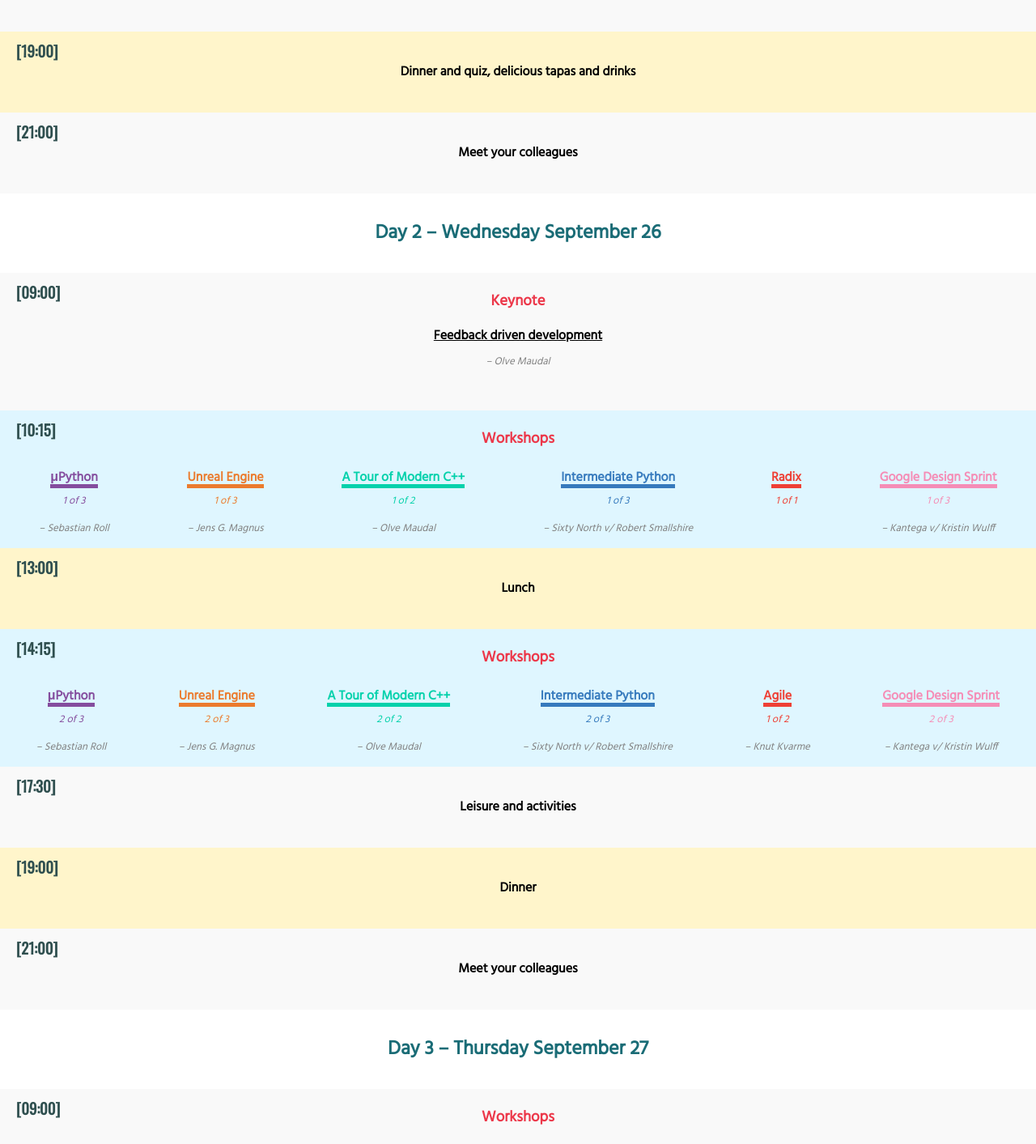
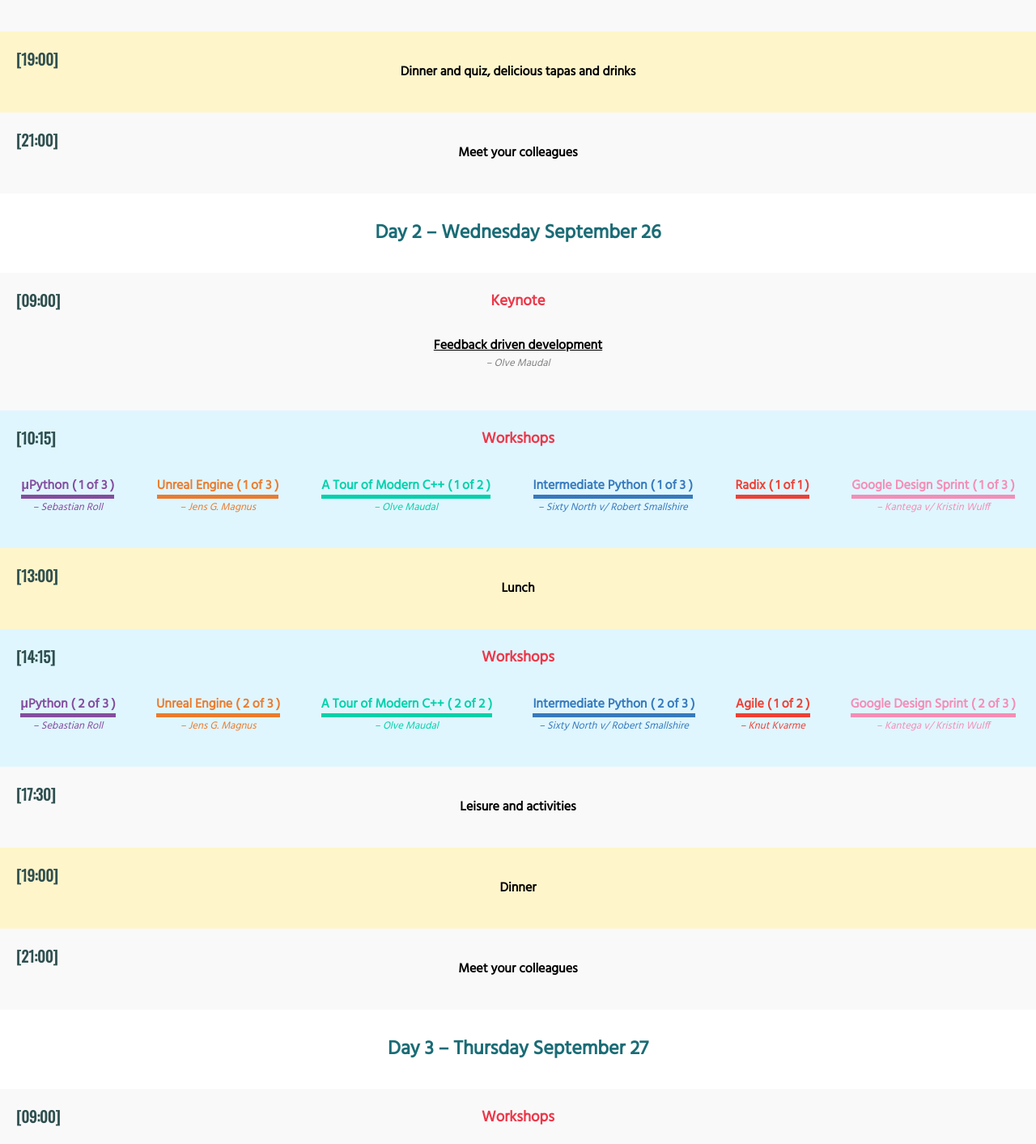
Before and after one commit to equinor/edc2018.github.io, a React (Create React App) app: page / in a window 1280 px wide. Shown: the part 1200-2613 px from the top of the page at 81% size. Built offline with nearby package versions, Linux system fonts and the light colour scheme.

Commit message:
still more css

```diff
--- a/src/TimeSlot.js
+++ b/src/TimeSlot.js
@@ -25,13 +25,13 @@ const Wrapper = styled.section`
 const Time = styled.h3`
   position: absolute;
   margin: auto;
-  padding: 10px 0px 0px 20px;
+  padding: 20px 0px 0px 20px;
   font-family: 'Oswald', sans-serif;
   color: darkslategray;
   @media (max-width: 600px) {
     position: static;
     padding: 0px;
-    margin: 20px 20px 0px 20px;
+    margin: 20px 0px 0px 20px;
   }
   ::before {
     content: '[';
@@ -43,7 +43,10 @@ const Time = styled.h3`
 
 const TimeSlotHeading = styled.h3`
   color: #ec384a;
-  margin: 20px 20px;
+  margin: 20px 10px;
+  @media (max-width: 600px) {
+    width: 50%;
+  }
 `;
 
 const InnerWrapper = styled.div`
@@ -65,11 +68,11 @@ const InnerWrapper = styled.div`
 `;
 
 const EventWrapper = styled.div`
-  padding: 0px 20px;
+  margin: 10px 20px;
 `;
 
 const EventTitle = styled.p`
-  line-height: 1;
+  line-height: 1.3;
   font-weight: bold;
   margin: 0px;
   ${({ underline }) =>
@@ -88,25 +91,19 @@ const EventTitle = styled.p`
   `};
 `;
 
-const Speaker = styled.p`
-  font-size: 0.8em;
-  font-style: oblique;
-  color: gray;
-  ::before {
-    content: '– ';
-  }
-`;
-
 const StyledLink = styled(Link)`
   text-decoration: None;
   color: black;
 `;
 
-const Part = styled.p`
+const Speaker = styled.p`
   font-size: 0.8em;
   font-style: oblique;
-  margin: 5px;
+  margin: 0px;
   color: ${({ color }) => color || 'gray'};
+  ::before {
+    content: '– ';
+  }
 `;
 
 const TimeSlot = ({ time, heading, events, background }) => (
@@ -125,14 +122,19 @@ const TimeSlot = ({ time, heading, events, background }) => (
                     underline={id && !part}
                     heavyUnderline={id && part}
                   >
-                    {shortTitle || title}
+                    {part
+                      ? `${shortTitle || title} ( ${part} )`
+                      : shortTitle || title}
                   </EventTitle>
                 </StyledLink>
               ) : (
-                <EventTitle color={color}>{title}</EventTitle>
+                <EventTitle color={color}>
+                  {part
+                    ? `${shortTitle || title} ( ${part} )`
+                    : shortTitle || title}
+                </EventTitle>
               )}
-              {part && <Part color={color}>{part}</Part>}
-              {speaker && <Speaker>{company || speaker}</Speaker>}
+              {speaker && <Speaker color={color}>{company || speaker}</Speaker>}
             </EventWrapper>
           )
         )}
```
